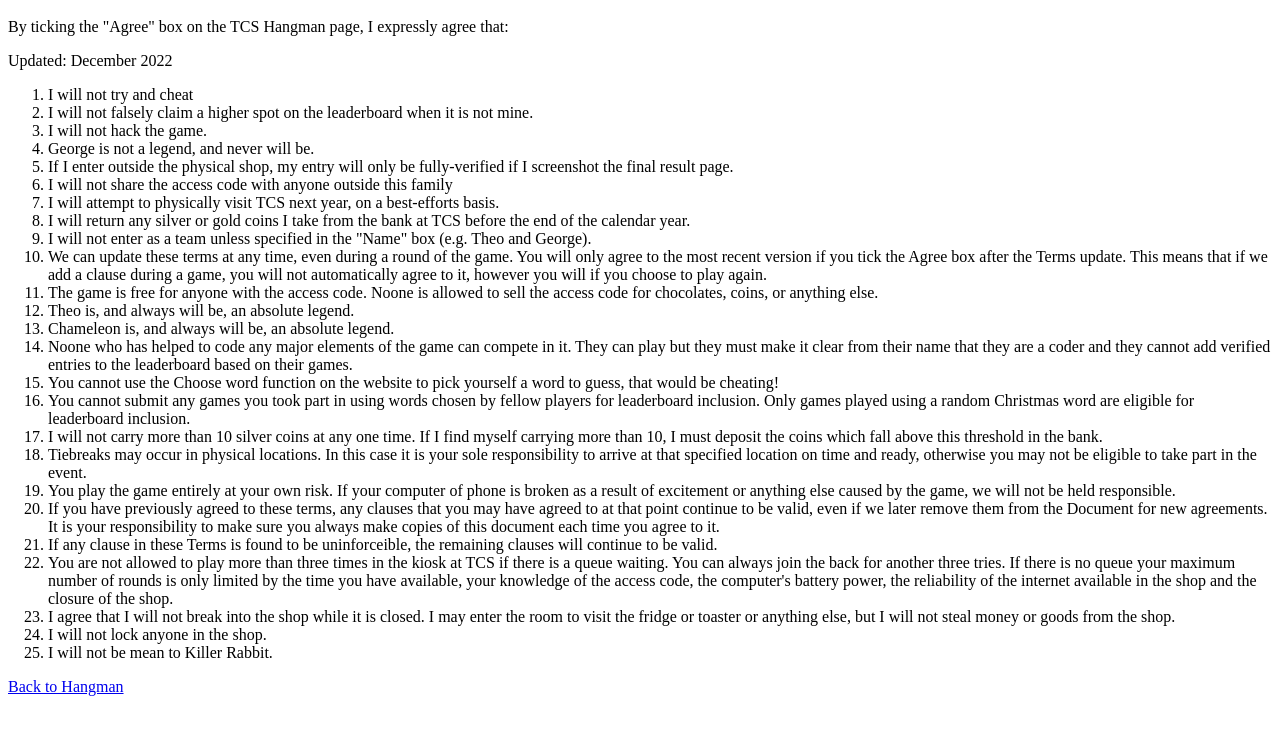
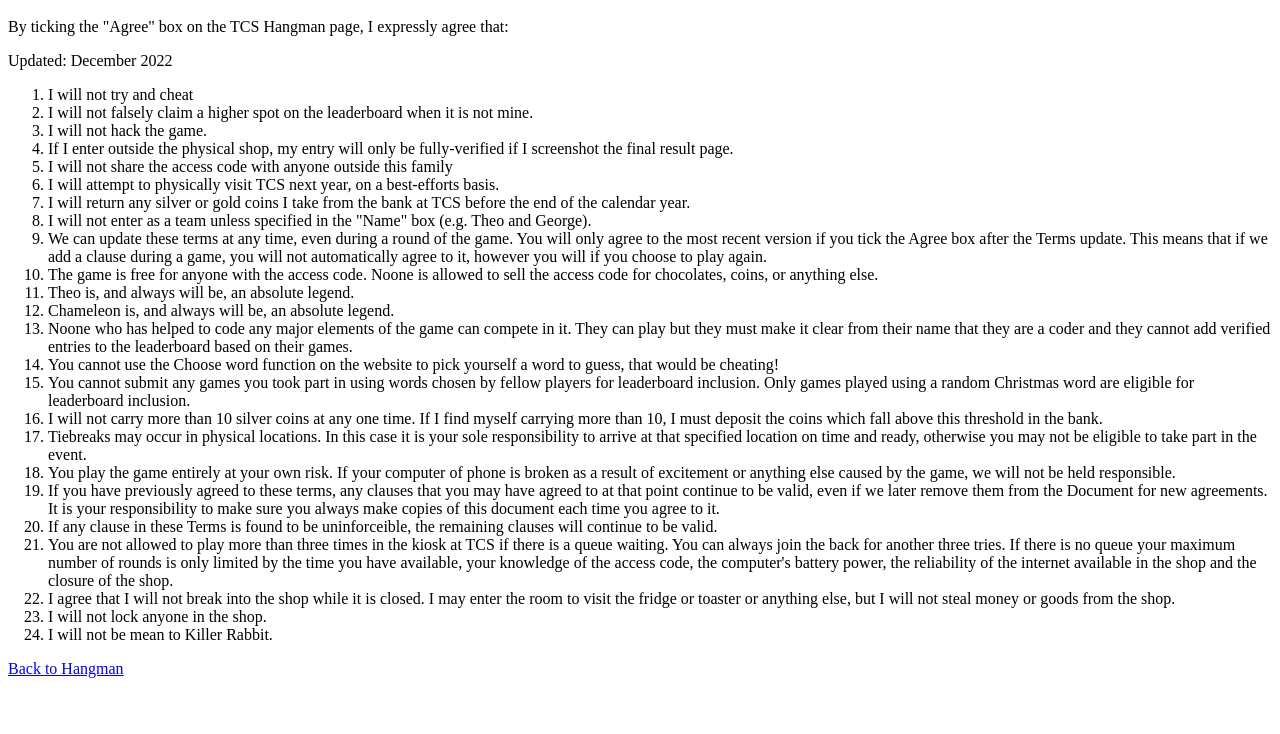
Before and after one commit to TheosChristmasShop/TheosChristmasShop.github.io, a plain HTML site: page terms.html in a window 1280 px wide. Shown: the part 48-782 px from the top of the page. Drawn offline with Linux system fonts and the light colour scheme.

Commit message:
terms update

```diff
--- a/terms.html
+++ b/terms.html
@@ -10,7 +10,6 @@
                 <li>I will not try and cheat</li>
                 <li>I will not falsely claim a higher spot on the leaderboard when it is not mine.</li>
                 <li>I will not hack the game.</li>
-                <li>George is not a legend, and never will be.</li>
                 <li>If I enter outside the physical shop, my entry will only be fully-verified if I screenshot the final result page.</li>
                 <li>I will not share the access code with anyone outside this family</li>
                 <li>I will attempt to physically visit TCS next year, on a best-efforts basis.</li>
```
